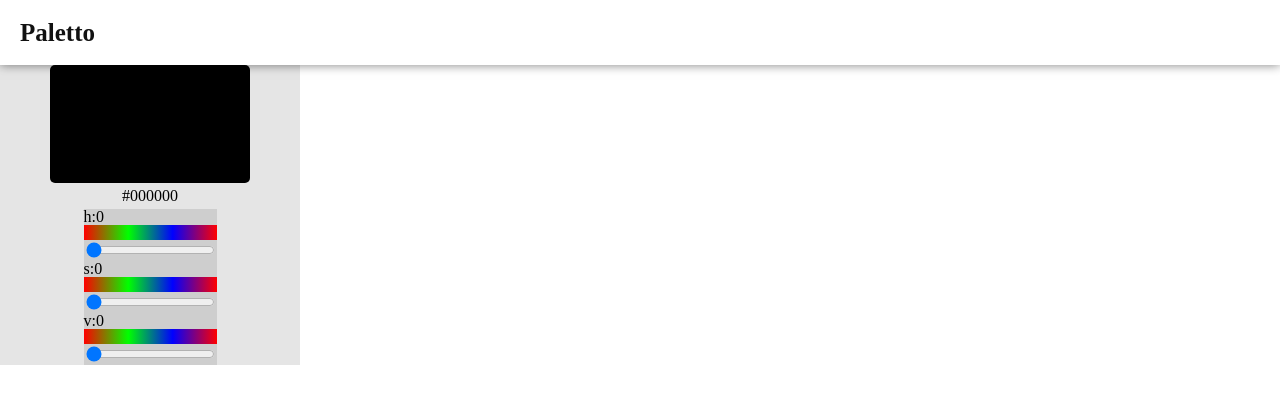
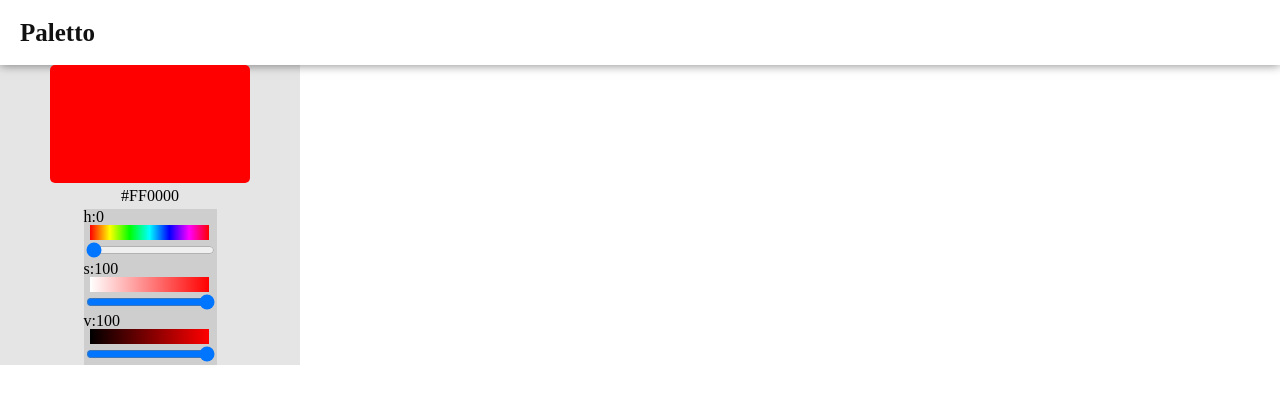
Before and after one commit to pengooseDev/paletto, a React (Create React App) app: page / in a window 1280 px wide. Shown: the top 404 px of the page. Built offline with nearby package versions, Linux system fonts and the light colour scheme.

Commit message:
feat: HSV Handler

```diff
--- a/src/Components/ColorPicker.tsx
+++ b/src/Components/ColorPicker.tsx
@@ -47,15 +47,55 @@ const ColorName = styled.div`
 `;
 
 const HueDisplay = styled.div`
-    background: linear-gradient(90deg, #ff0000, #00ff00, #0000ff, #ff0000);
+    background: linear-gradient(
+        90deg,
+        #ff0000,
+        #ffff00,
+        #00ff00,
+        #00ffff,
+        #0000ff,
+        #ff00ff,
+        #ff0000
+    );
     height: 15px;
-    width: 100%;
+    width: 90%;
+    margin-left: 6px;
+`;
+
+const SaturationDisplay = styled.div<{ pickedColor: IRGB }>`
+    background: linear-gradient(
+        90deg,
+        #ffffff,
+        rgb(
+            ${(props) => props.pickedColor.r},
+            ${(props) => props.pickedColor.g},
+            ${(props) => props.pickedColor.b}
+        )
+    );
+    height: 15px;
+    width: 90%;
+    margin-left: 6px;
+`;
+
+const ValueDisplay = styled.div<{ pickedColor: IRGB }>`
+    background: linear-gradient(
+        90deg,
+        #000000,
+        rgb(
+            ${(props) => props.pickedColor.r},
+            ${(props) => props.pickedColor.g},
+            ${(props) => props.pickedColor.b}
+        )
+    );
+    height: 15px;
+    width: 90%;
+    margin-left: 6px;
 `;
 
 const ColorPicker = () => {
     const [color, setColor] = useRecoilState(HSVAtom);
 
-    console.log(color);
+    console.log("color", color);
     const valueHandler = (e: React.FormEvent<HTMLInputElement>, k: string) => {
         const value = Number(e.currentTarget.value);
         setColor((prev) => {
@@ -68,7 +108,13 @@ const ColorPicker = () => {
 
     const tinyHSV = tinyColor(color);
     const tinyRGB: IRGB = tinyHSV.toRgb();
-    console.log(tinyRGB);
+    console.log("!!!", color.h);
+    const tinySaturation = tinyColor({
+        h: color.h,
+        s: 100,
+        v: color.v,
+    }).toRgb();
+    const tinyValue = tinyColor({ h: color.h, s: color.s, v: 100 }).toRgb();
 
     return (
         <Wrapper>
@@ -82,8 +128,15 @@ const ColorPicker = () => {
                         <div>
                             {k}:{v}
                         </div>
-                        <HueDisplay />
+                        {i == 0 ? (
+                            <HueDisplay />
+                        ) : i == 1 ? (
+                            <SaturationDisplay pickedColor={tinySaturation} />
+                        ) : (
+                            <ValueDisplay pickedColor={tinyValue} />
+                        )}
                         <input
+                            step="2"
                             onChange={(e) => {
                                 valueHandler(e, k);
                             }}
--- a/src/atoms.ts
+++ b/src/atoms.ts
@@ -9,7 +9,7 @@ export const HSVAtom = atom<IHSV>({
     key: "HSVAtom",
     default: {
         h: 0,
-        s: 0,
-        v: 0,
+        s: 100,
+        v: 100,
     },
 });
```
